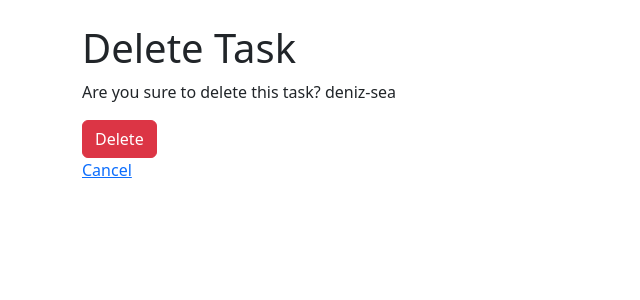
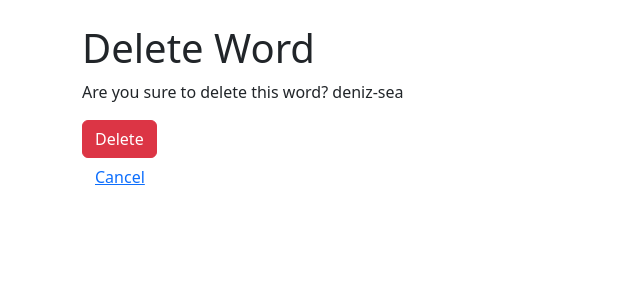
Before and after one commit to salihalci/ddictionary, a Django app: page /dictionary/word_delete/2 in a window 1280 px wide. Shown: the part 56-356 px from the top of the page, without its empty margins (0-640 px from the left). Run offline with Django 5.2, Linux system fonts and the light colour scheme; data comes from the database, SQL or seed files in the repository.

Commit message:
updated layouts.

```diff
--- a/app/app/commands.txt
+++ b/app/app/commands.txt
@@ -43,7 +43,11 @@ run on aws
 python3 manage.py runserver 0.0.0.0:8000
 
 
+Customize form Youtube
+https://www.youtube.com/watch?v=6-XXvUENY_8
+
 TODO
 [ ] add pagination to list
 [ ] add search to list
 [ ] add link to menu
+[ ] need a home page and navlink icon
--- a/app/dictionary/forms.py
+++ b/app/dictionary/forms.py
@@ -6,9 +6,11 @@ from .models import Word
 class WordSaveUpdate(forms.ModelForm):
 
     word_en = forms.CharField(widget=forms.TextInput(
-        attrs={'placeholder': 'Turkis'}))
+        attrs={'placeholder': 'Turkish' ,
+               'class':'form-control'}))
     translation_tr = forms.CharField(widget=forms.TextInput(
-        attrs={'placeholder': 'English'}))
+        attrs={'placeholder': 'English' ,
+               'class':'form-control'}))
 
     class Meta:
         model = Word
--- a/app/dictionary/templates/pages/word_delete.html
+++ b/app/dictionary/templates/pages/word_delete.html
@@ -9,9 +9,9 @@
 
 {%block content%}
 
-<h1>Delete Task</h1>
+<h1>Delete Word</h1>
 
-<p>Are you sure to delete this task?  {{word}}</p>
+<p>Are you sure to delete this word?  {{word}}</p>
 
 <form method="POST" action="">
 
@@ -21,6 +21,6 @@
 
 </form>
 
-<a href="{%url 'word_list' %}">Cancel</a>
+<a href="{%url 'word_list' %}" class="btn btn-link">Cancel</a>
 
 {%endblock%}
--- a/app/dictionary/templates/pages/word_update.html
+++ b/app/dictionary/templates/pages/word_update.html
@@ -8,7 +8,7 @@
         {% csrf_token %}
 
         {{ form.as_p }}
-        <button type="submit">Save</button>
+        <button type="submit" class="btn btn-primary">Update</button>
     </form>
 
     {% endblock %}
```
Also changed, not shown: app/dictionary/templates/pages/word_save.html (+8 -7 lines).
